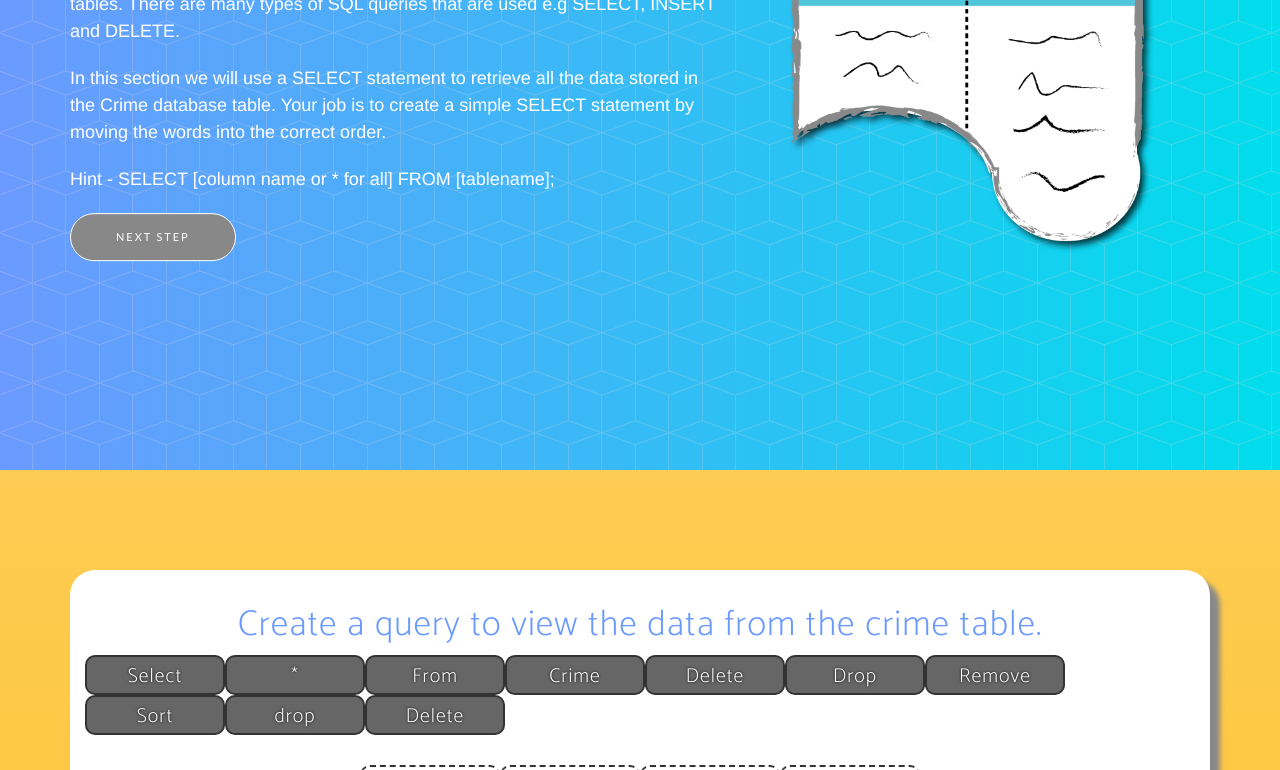
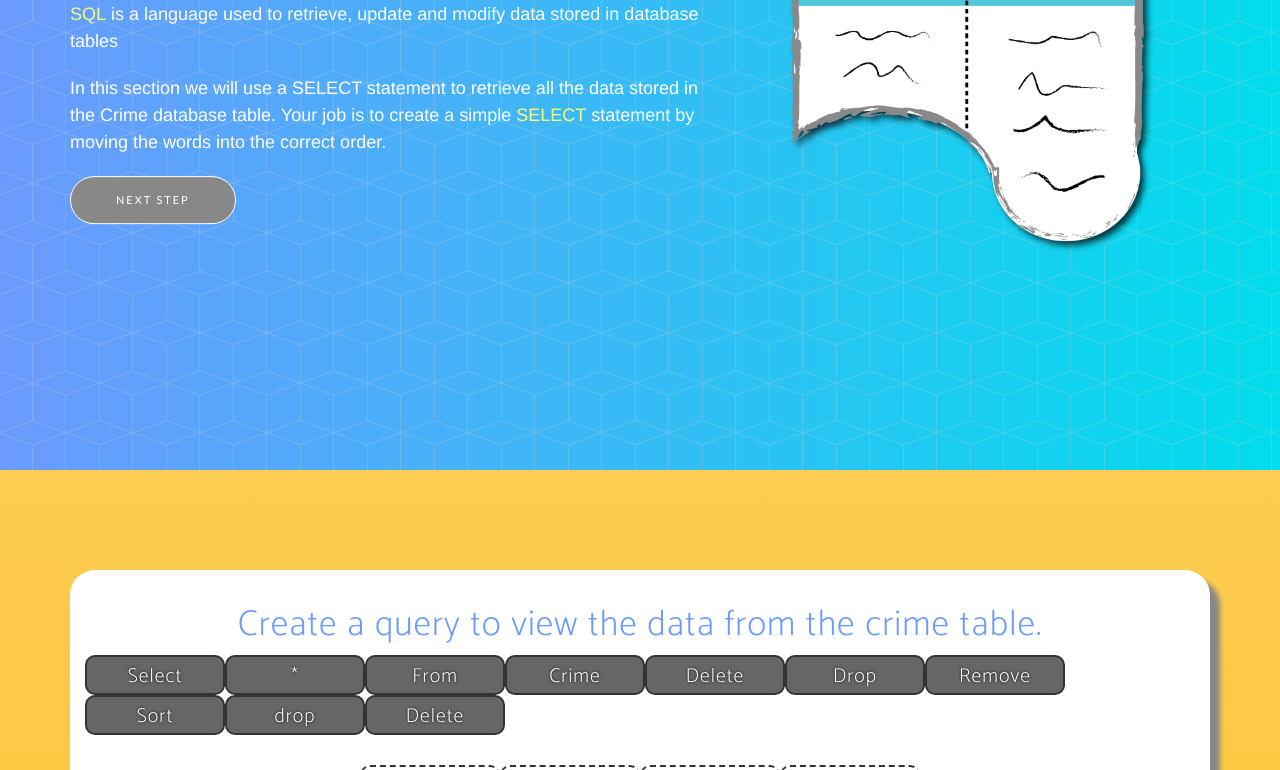
Before and after one commit to roseKQ/gaffgame, a website: page queriesSQL.html in a window 1280 px wide. Shown: the part 330-1100 px from the top of the page. Drawn offline with nearby package versions, Linux system fonts and the light colour scheme; a web font is replaced by a local one.

Commit message:
added tooltips to query page

```diff
--- a/queriesSQL.html
+++ b/queriesSQL.html
@@ -83,9 +83,11 @@
                     <div class="header-content">
                         <div class="header-content-inner">
                             <h1>SQL queries</h1>
-                            <p>SQL is a language used to retrieve, update and modify data stored in database tables. There are many types of SQL queries that are used e.g SELECT, INSERT and DELETE.</p>
-                                <p>In this section we will use a SELECT statement to retrieve all the data stored in the Crime database table. Your job is to create a simple SELECT statement by moving the words into the correct order. </p>
-                                <p>Hint - SELECT [column name or * for all] FROM [tablename];</p>
+                            <p>
+<span class="hover" style="color:#f2ff7f">SQL<span class="tooltip">There are many types of SQL queries that are used e.g SELECT, INSERT and DELETE</span></span> is a language used to retrieve, update and modify data stored in database tables</p>
+                                <p>In this section we will use a SELECT statement to retrieve all the data stored in the Crime database table. Your job is to create a simple
+<span class="hover" style="color:#f2ff7f">SELECT<span class="tooltip">Here's a hint - SELECT [column name or * for all] FROM [tablename];</span></span> statement by moving the words into the correct order. </p>
+
 
                                <a href="#cardGame" class="btn btn-outline btn-xl page-scroll">next step </a>
 
```
